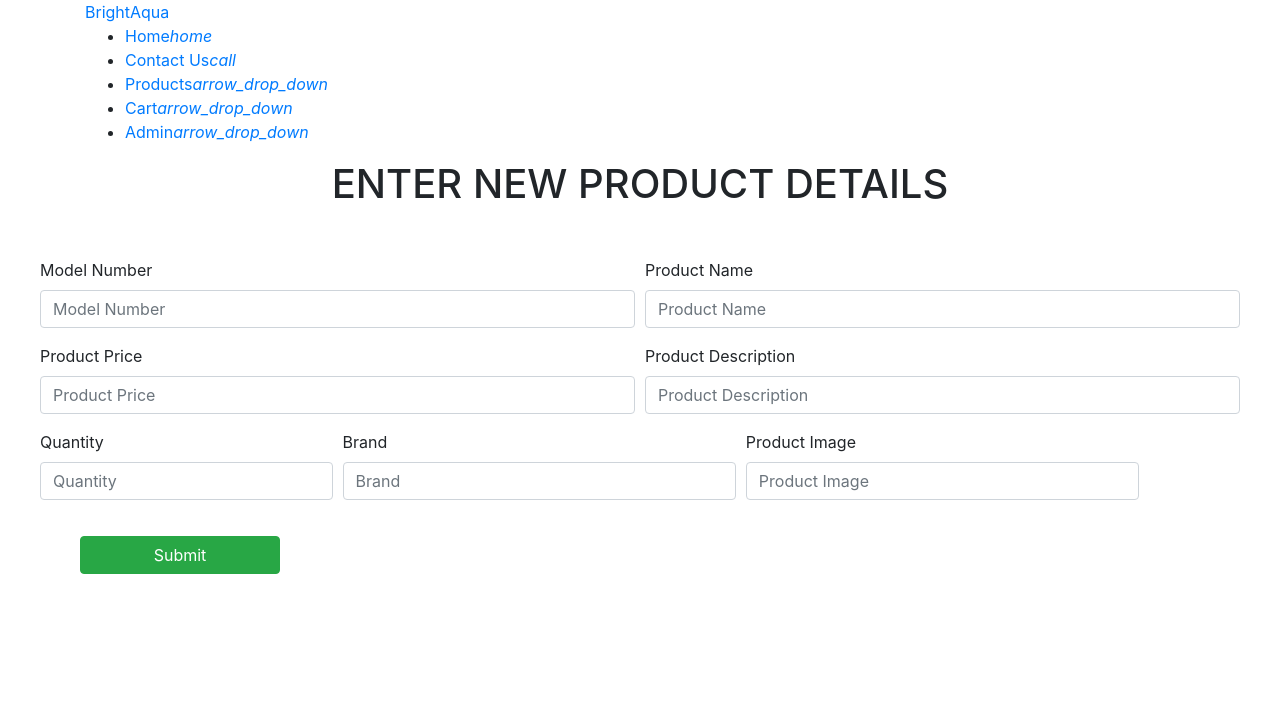
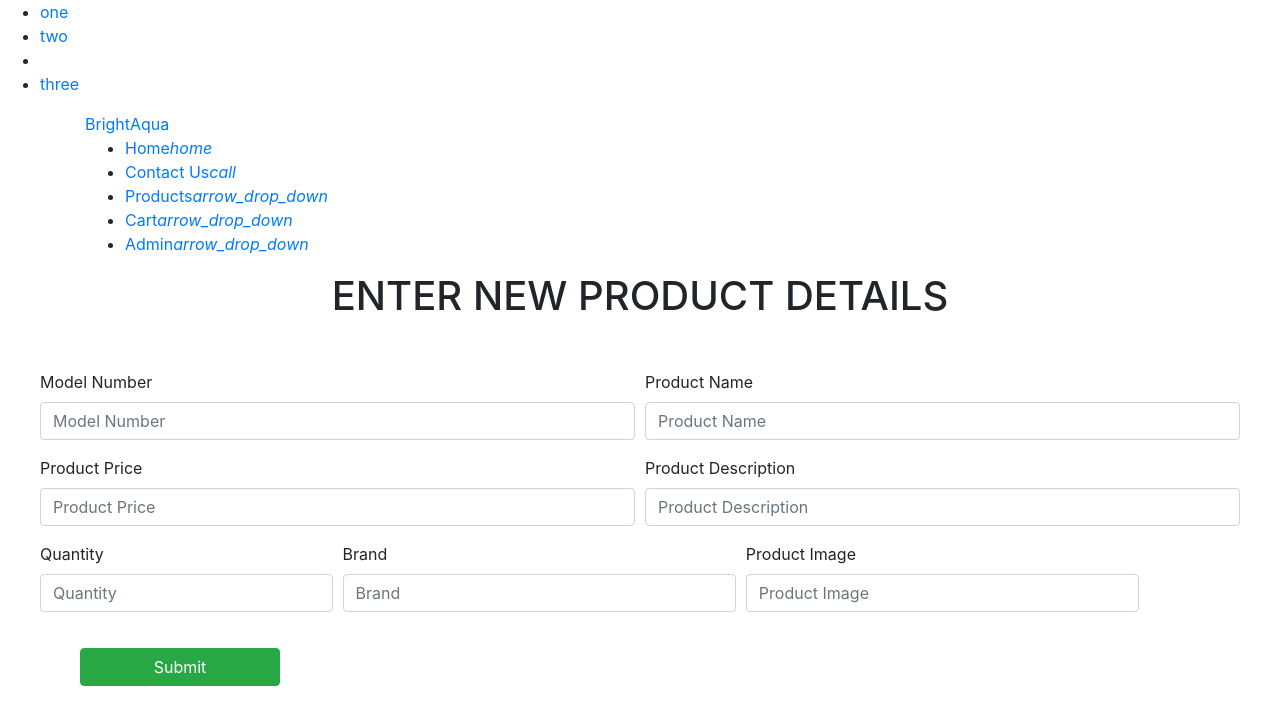
Before and after one commit to shnrndk/brightaquashop, a CodeIgniter app: page /brightaquashop/index.php/dashboard/addproduct in a window 1280 px wide. Shown: the top 711 px of the page. Run offline with CodeIgniter, Linux system fonts and the light colour scheme.

Commit message:
Update addproduct.php

```diff
--- a/application/views/addproduct.php
+++ b/application/views/addproduct.php
@@ -4,6 +4,13 @@
 <link rel="stylesheet" href="https://stackpath.bootstrapcdn.com/bootstrap/4.3.1/css/bootstrap.min.css" integrity="sha384-ggOyR0iXCbMQv3Xipma34MD+dH/1fQ784/j6cY/iJTQUOhcWr7x9JvoRxT2MZw1T" crossorigin="anonymous">
     <meta charset="utf-8">
     <title>Add a New Product </title>
+
+    <ul id="dropdown1" class="dropdown-content ">
+        <li><a href="#!">one</a></li>
+        <li><a href="#!">two</a></li>
+        <li class="divider"></li>
+        <li><a href="#!">three</a></li>
+    </ul>
 
     <div class="navbar-fixed">
     <nav class="blue z-depth-3">
```
